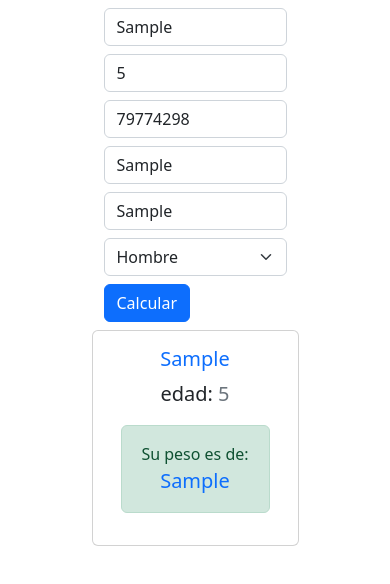
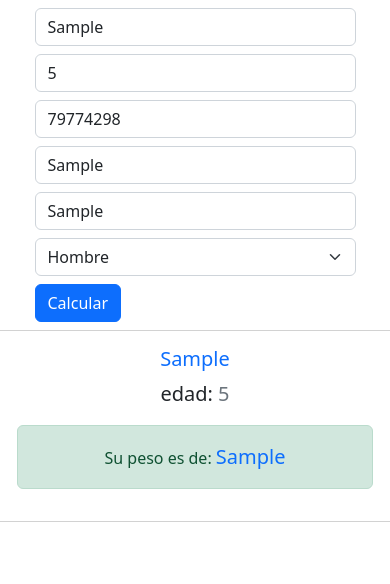
Before and after one commit to k-andres38/IMC, a plain HTML site: page docs/index.html in a window 390 px wide. Both pictures are taken after typing "Sample", "5", "5", "Sample", "Sample" into the empty fields and a click on the button "Calcular". Drawn offline with nearby package versions, Linux system fonts and the light colour scheme.

Commit message:
cambios al display

```diff
--- a/docs/index.html
+++ b/docs/index.html
@@ -10,10 +10,10 @@
 </head>
 <body>
     <div class="conatiner row d-flex flex-column justify-content-center ">
-        <div class="alert alert-danger col-3 mt-2 mb-0 m-auto d-none cuidado">
+        <div class="alert alert-danger col-7 mt-2 mb-0 m-auto d-none cuidado">
             <span>😪altura o el peso esta vacio</span>
         </div>
-        <form id="formulario" class=" col-6  col-md-6 col-sm-5 my-2 m-auto">
+        <form id="formulario" class=" col-10  col-md-6 col-sm-5 my-2 m-auto">
             <input name="nombre" value="" type="text" placeholder="Nombre" class="form-control mb-2">
             <input name="edad" value="" type="number" placeholder="Edad" class="form-control mb-2 ">
             <input name="dni" value="" type="number" placeholder="DNI" class="form-control mb-2 dni">
@@ -27,7 +27,7 @@
               <button class="btn btn-primary " type="submit">Calcular</button>
 
         </form>
-        <section class="card col-6 m-auto d-none " >
+        <section class="card col-12 m-auto d-none " >
 
             <article class="card-body text-center">
                 <h5 class="text-primary nombre">nombre persona</h5>
```
